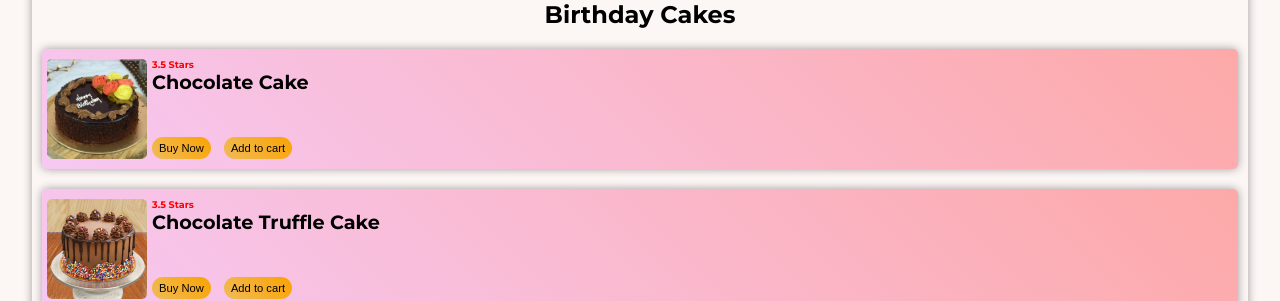
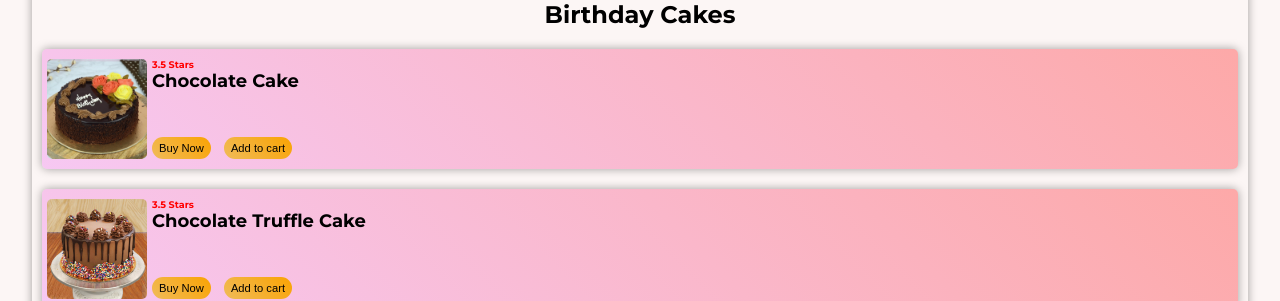
Before and after one commit to DeepanshuKant/CakeKing, a plain HTML site: page index.html in a window 1280 px wide. Shown: the part 618-919 px from the top of the page. Drawn offline with Linux system fonts and the light colour scheme.

Commit message:
changedddd

```diff
--- a/style.css
+++ b/style.css
@@ -241,7 +241,7 @@ body {
   color: red;
 }
 .cake__name {
-  font-size: 1.2rem;
+  font-size: 18px;
 }
 .cake__buy {
   /* border: 1px solid red; */
```
